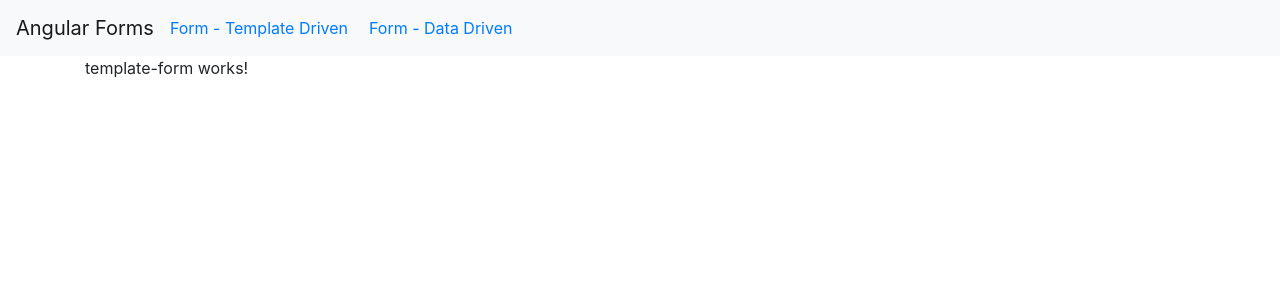
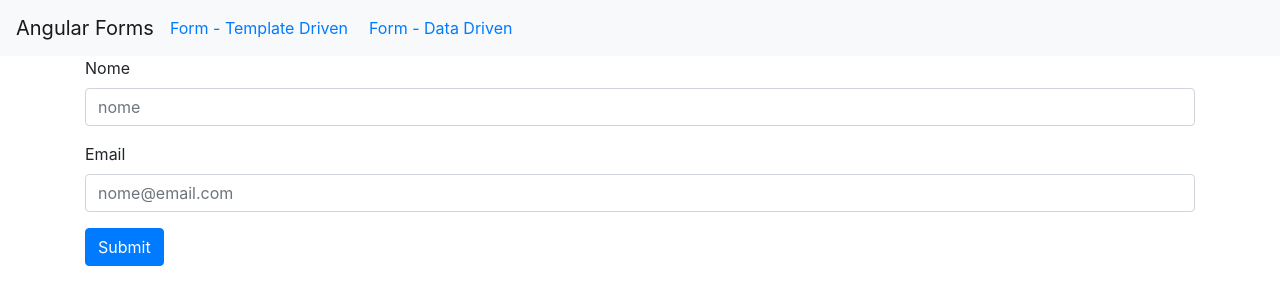
Before and after one commit to bbnsdevelop/estudosAngular-2-4-6, an Angular app in the folder formularios/: page /templateForm in a window 1280 px wide. Shown: the top 304 px of the page. Built offline with nearby package versions, Linux system fonts and the light colour scheme.

Commit message:
create a forms to angular to manage

```diff
--- a/formularios/src/app/template-form/template-form.component.html
+++ b/formularios/src/app/template-form/template-form.component.html
@@ -1,3 +1,11 @@
-<p>
-  template-form works!
-</p>
+<form>
+  <div class="form-group">
+    <label for="nome">Nome</label>
+    <input type="text" class="form-control" id="nome" placeholder="nome">
+  </div>
+  <div class="form-group">
+    <label for="email">Email</label>
+    <input type="email" class="form-control" id="email" placeholder="nome@email.com">
+  </div>
+  <button type="submit" class="btn btn-primary">Submit</button>
+</form>
```
